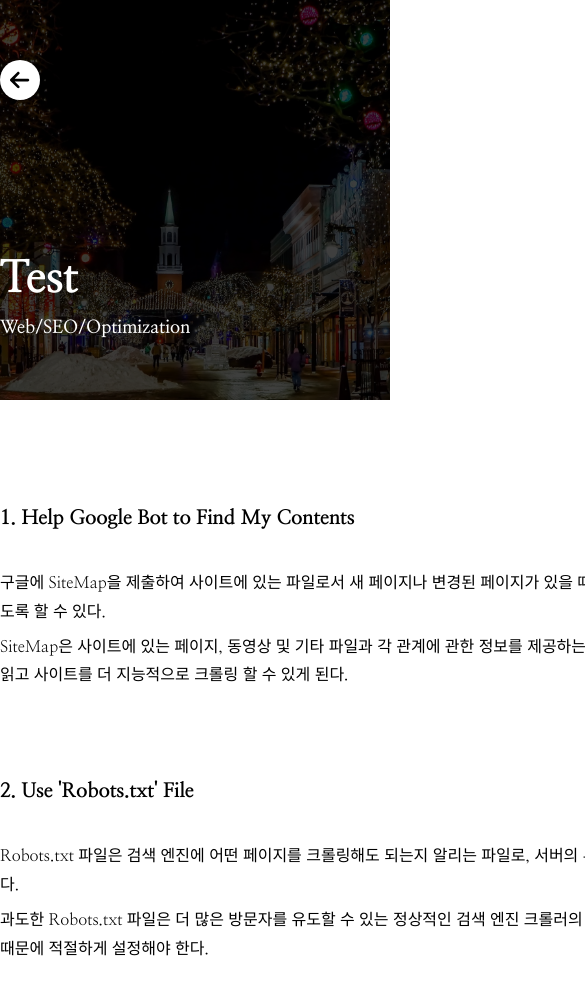
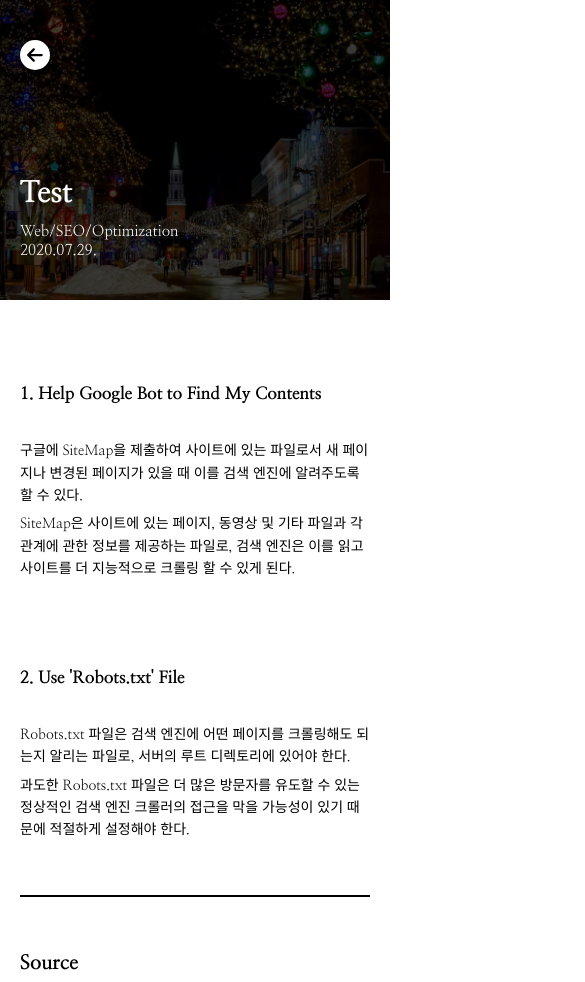
Before and after one commit to SHee97/gatsby-test, a Gatsby site: page /test1/ in a window 390 px wide. Shown: the top 982 px of the page, 585 px wide, since content can reach past the window. Built offline with nearby package versions, Linux system fonts and the light colour scheme; Gatsby itself is replaced by a stand-in of ours.

Commit message:
Add responsive layout in posting page

```diff
--- a/src/components/Post/CommentWidget.tsx
+++ b/src/components/Post/CommentWidget.tsx
@@ -1,4 +1,5 @@
 import { createRef, FunctionComponent, useEffect } from 'react'
+import styled from '@emotion/styled'
 
 const src = 'https://utteranc.es/client.js'
 const repo = 'SHee97/gatsby-test'
@@ -12,6 +13,12 @@ type UtterancesAttributesType = {
   crossorigin: string
   async: string
 }
+
+const UtterancesWrapper = styled.div`
+  @media (max-width: 768px) {
+    padding: 0 20px;
+  }
+`
 
 const CommentWidget: FunctionComponent = () => {
   const element = createRef<HTMLDivElement>()
@@ -38,7 +45,7 @@ const CommentWidget: FunctionComponent = () => {
     element.current.appendChild(utterances)
   }, [])
 
-  return <div ref={element} />
+  return <UtterancesWrapper ref={element} />
 }
 
 export default CommentWidget
--- a/src/components/Post/PostContent.tsx
+++ b/src/components/Post/PostContent.tsx
@@ -99,6 +99,34 @@ const MarkdownRenderer = styled.div`
   pre[class*='language-'] {
     tab-size: 2;
   }
+
+  // Markdown Responsive Design
+  @media (max-width: 768px) {
+    width: 100%;
+    padding: 80px 20px;
+    line-height: 1.6;
+    font-size: 14px;
+
+    h1 {
+      font-size: 23px;
+    }
+
+    h2 {
+      font-size: 20px;
+    }
+
+    h3 {
+      font-size: 17px;
+    }
+
+    img {
+      width: 100%;
+    }
+
+    hr {
+      margin: 50px 0;
+    }
+  }
 `
 
 const PostContent: FunctionComponent<PostContentProps> = ({ html }) => {
--- a/src/components/Post/PostHead.tsx
+++ b/src/components/Post/PostHead.tsx
@@ -17,7 +17,12 @@ const PostHeadWrapper = styled.div`
   position: relative;
   width: 100%;
   height: 400px;
+
+  @media (max-width: 768px) {
+    height: 300px;
+  }
 `
+
 const BackgroundImage = styled((props: GatsbyImageProps) => (
   <GatsbyImage {...props} style={{ position: 'absolute' }} />
 ))`
@@ -26,6 +31,10 @@ const BackgroundImage = styled((props: GatsbyImageProps) => (
   height: 400px;
   object-fit: cover;
   filter: brightness(0.25);
+
+  @media (max-width: 768px) {
+    height: 300px;
+  }
 `
 
 const PostHead: FunctionComponent<PostHeadProps> = ({
--- a/src/components/Post/PostHeadInfo.tsx
+++ b/src/components/Post/PostHeadInfo.tsx
@@ -17,7 +17,13 @@ const PostHeadInfoWrapper = styled.div`
   margin: 0 auto;
   padding: 60px 0;
   color: #ffffff;
+
+  @media (max-width: 768px) {
+    width: 100%;
+    padding: 40px 20px;
+  }
 `
+
 const PrevPageIcon = styled.div`
   display: grid;
   place-items: center;
@@ -29,6 +35,12 @@ const PrevPageIcon = styled.div`
   font-size: 22px;
   cursor: pointer;
   box-shadow: 0 0 10px rgba(0, 0, 0, 0.3);
+
+  @media (max-width: 768px) {
+    width: 30px;
+    height: 30px;
+    font-size: 18px;
+  }
 `
 
 const Title = styled.div`
@@ -42,6 +54,10 @@ const Title = styled.div`
   -webkit-box-orient: vertical;
   font-size: 45px;
   font-weight: 800;
+
+  @media (max-width: 768px) {
+    font-size: 30px;
+  }
 `
 
 const PostData = styled.div`
@@ -51,7 +67,15 @@ const PostData = styled.div`
   margin-top: 10px;
   font-size: 18px;
   font-weight: 700;
+
+  @media (max-width: 768px) {
+    flex-direction: column;
+    align-items: flex-start;
+    font-size: 15px;
+    font-weight: 400;
+  }
 `
+
 const PostHeadInfo: FunctionComponent<PostHeadInfoProps> = ({
   title,
   date,
```
